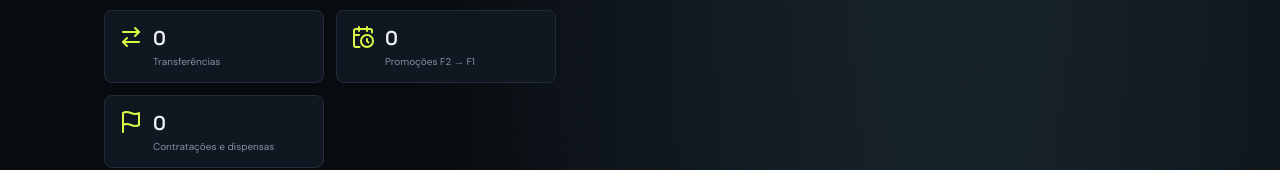
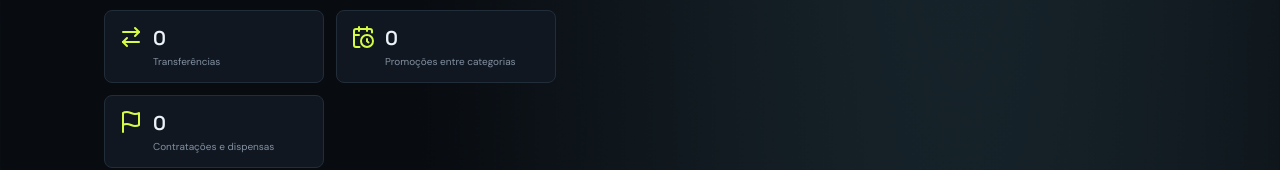
Before and after one commit to geoprix0-coder/geoprix-motorsport, a Next.js app: page /market in a window 1280 px wide. Shown: the part 318-488 px from the top of the page. Built offline with nearby package versions, Linux system fonts and the light colour scheme.

Commit message:
Clarify promotion count across categories

```diff
--- a/src/app/market/page.tsx
+++ b/src/app/market/page.tsx
@@ -128,7 +128,7 @@ export default function MarketPage(){
  const releases=filteredEvents.filter(event=>event.type==="release").length;
  return <main className="manager-shell"><header className="manager-top"><Link href="/drivers/" className="back-link"><ArrowLeft size={15}/> Voltar para Pilotos</Link><span className="eyebrow">MERCADO GLOBAL · GEOPRIX</span></header><div className="manager-content">
  <div className="manager-heading"><div><span className="eyebrow">JANELA DE TRANSFERÊNCIAS</span><h1>Mercado de pilotos</h1><p>Negociações, contratos e movimentações de todas as categorias do universo.</p></div><span className="tag green">AUTOMÁTICO</span></div>
- <section className="manager-stats"><div><Users/><b>{driverCount}</b><small>Pilotos nas categorias</small></div><div><Handshake/><b>{activeContracts}</b><small>Contratos ativos</small></div><div><ArrowRightLeft/><b>{transfers}</b><small>Transferências</small></div><div><CalendarClock/><b>{promotions}</b><small>Promoções F2 → F1</small></div><div><Flag/><b>{signings+releases}</b><small>Contratações e dispensas</small></div></section>
+ <section className="manager-stats"><div><Users/><b>{driverCount}</b><small>Pilotos nas categorias</small></div><div><Handshake/><b>{activeContracts}</b><small>Contratos ativos</small></div><div><ArrowRightLeft/><b>{transfers}</b><small>Transferências</small></div><div><CalendarClock/><b>{promotions}</b><small>Promoções entre categorias</small></div><div><Flag/><b>{signings+releases}</b><small>Contratações e dispensas</small></div></section>
  <ExtraordinaryMarketPanel />
  <section className="team-list"><div className="list-heading"><h2>Movimentações</h2><span>{filteredEvents.length} de {allEvents.length} registros</span></div>
  <div className="driver-category-filter" style={{padding:"0 18px 18px",display:"flex",alignItems:"center",gap:12,flexWrap:"wrap"}}><label htmlFor="market-year-filter" style={{fontWeight:700}}>FILTRAR POR ANO</label><select id="market-year-filter" aria-label="Selecionar ano das movimentações" value={selectedYear} onChange={e=>setSelectedYear(e.target.value)} style={{minWidth:180,padding:"11px 14px",borderRadius:8,border:"1px solid var(--border)",background:"var(--surface)",color:"inherit",fontWeight:600}}><option value="all">Todos os anos</option>{years.map(year=><option key={year} value={String(year)}>{year}</option>)}</select></div>
```
